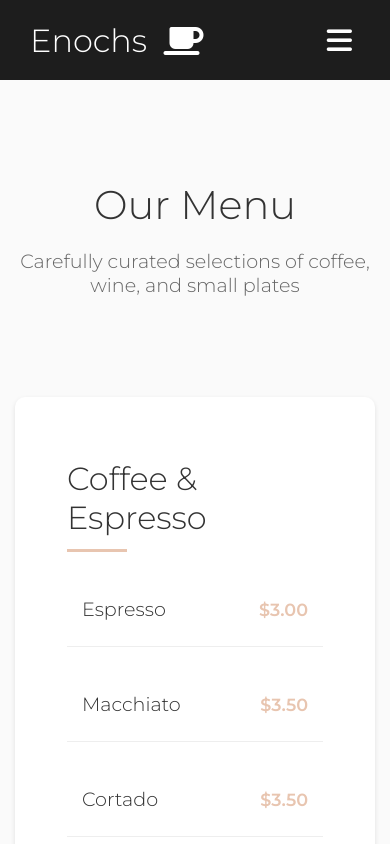
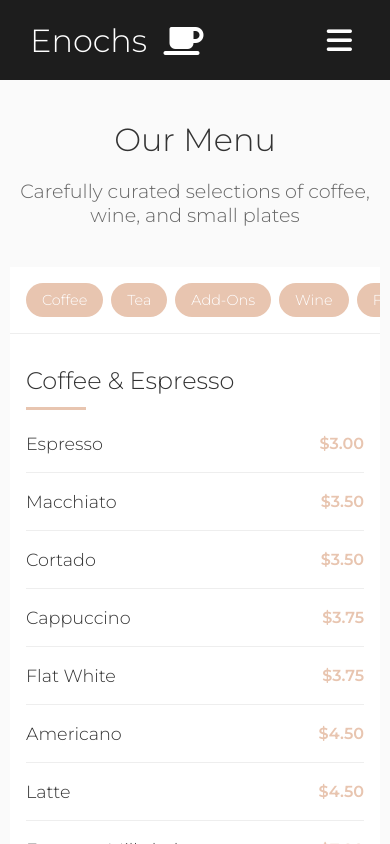
Before and after one commit to JimmyLieu/enochs, a React (Create React App) app: page /menu in a window 390 px wide. Shown: the top 844 px of the page. Built offline with nearby package versions, Linux system fonts and the light colour scheme.

Commit message:
Menu changes

```diff
--- a/src/pages/Menu.css
+++ b/src/pages/Menu.css
@@ -99,25 +99,83 @@
     line-height: 1.5;
 }
 
+.category-nav {
+    display: none; /* Hidden by default on desktop */
+    position: sticky;
+    top: 0;
+    background: white;
+    padding: 1rem;
+    overflow-x: auto;
+    white-space: nowrap;
+    border-bottom: 1px solid #eee;
+    z-index: 100;
+}
+
+.category-nav button {
+    background: #E8C5B0;
+    color: white;
+    border: none;
+    padding: 0.5rem 1rem;
+    margin-right: 0.5rem;
+    border-radius: 20px;
+    font-size: 0.9rem;
+    cursor: pointer;
+}
+
+.category-nav button:last-child {
+    margin-right: 0;
+}
+
+/* Mobile optimizations */
 @media screen and (max-width: 768px) {
     .menu-container {
-        padding: 60px 15px;
+        padding: 20px 10px;
+    }
+
+    .menu-card {
+        padding: 0;
+        margin: 1rem auto;
+        box-shadow: none;
+    }
+
+    .category-nav {
+        display: flex; /* Show on mobile */
+        margin-bottom: 1rem;
+    }
+
+    .menu-header {
+        margin-bottom: 20px;
+        padding: 20px 0;
+    }
+
+    .menu-header h1 {
+        font-size: 2rem;
     }
 
     .menu-section {
-        padding: 30px 20px;
-        margin-bottom: 40px;
+        padding: 1rem;
+        margin-bottom: 1rem;
     }
 
-    .menu-header h1 {
-        font-size: 2.5rem;
+    .menu-section h2 {
+        font-size: 1.5rem;
+        margin-bottom: 15px;
     }
 
     .menu-items {
         grid-template-columns: 1fr;
+        gap: 10px;
     }
 
-    .menu-item {
-        padding: 15px;
+    .item-header h3 {
+        font-size: 1.1rem;
+    }
+
+    .price {
+        font-size: 1rem;
+    }
+
+    .menu-item p {
+        font-size: 0.9rem;
     }
 }
--- a/src/pages/Menu.js
+++ b/src/pages/Menu.js
@@ -70,7 +70,25 @@ function Menu() {
             </div>
 
             <div className='menu-card'>
-                <section className='menu-section'>
+                <div className='category-nav'>
+                    <button onClick={() => document.getElementById('coffee').scrollIntoView({ behavior: 'smooth' })}>
+                        Coffee
+                    </button>
+                    <button onClick={() => document.getElementById('tea').scrollIntoView({ behavior: 'smooth' })}>
+                        Tea
+                    </button>
+                    <button onClick={() => document.getElementById('additions').scrollIntoView({ behavior: 'smooth' })}>
+                        Add-Ons
+                    </button>
+                    <button onClick={() => document.getElementById('wine').scrollIntoView({ behavior: 'smooth' })}>
+                        Wine
+                    </button>
+                    <button onClick={() => document.getElementById('food').scrollIntoView({ behavior: 'smooth' })}>
+                        Food
+                    </button>
+                </div>
+
+                <section id="coffee" className='menu-section'>
                     <h2>Coffee & Espresso</h2>
                     <div className='menu-items'>
                         {menuData.coffee.map((item, index) => (
@@ -84,7 +102,7 @@ function Menu() {
                     </div>
                 </section>
 
-                <section className='menu-section'>
+                <section id="tea" className='menu-section'>
                     <h2>Tea & Non-Coffee Drinks</h2>
                     <div className='menu-items'>
                         {menuData.tea.map((item, index) => (
@@ -99,7 +117,7 @@ function Menu() {
                     </div>
                 </section>
 
-                <section className='menu-section'>
+                <section id="additions" className='menu-section'>
                     <h2>Sizing & Add-Ons</h2>
                     <div className='menu-items'>
                         <div className='menu-item'>
@@ -134,7 +152,7 @@ function Menu() {
                     </div>
                 </section>
 
-                <section className='menu-section'>
+                <section id="wine" className='menu-section'>
                     <h2>Wine Selection</h2>
                     <div className='menu-items'>
                         {menuData.wine.map((item, index) => (
@@ -149,7 +167,7 @@ function Menu() {
                     </div>
                 </section>
 
-                <section className='menu-section'>
+                <section id="food" className='menu-section'>
                     <h2>Small Plates & Pastries</h2>
                     <div className='menu-items'>
                         {menuData.food.map((item, index) => (
```
